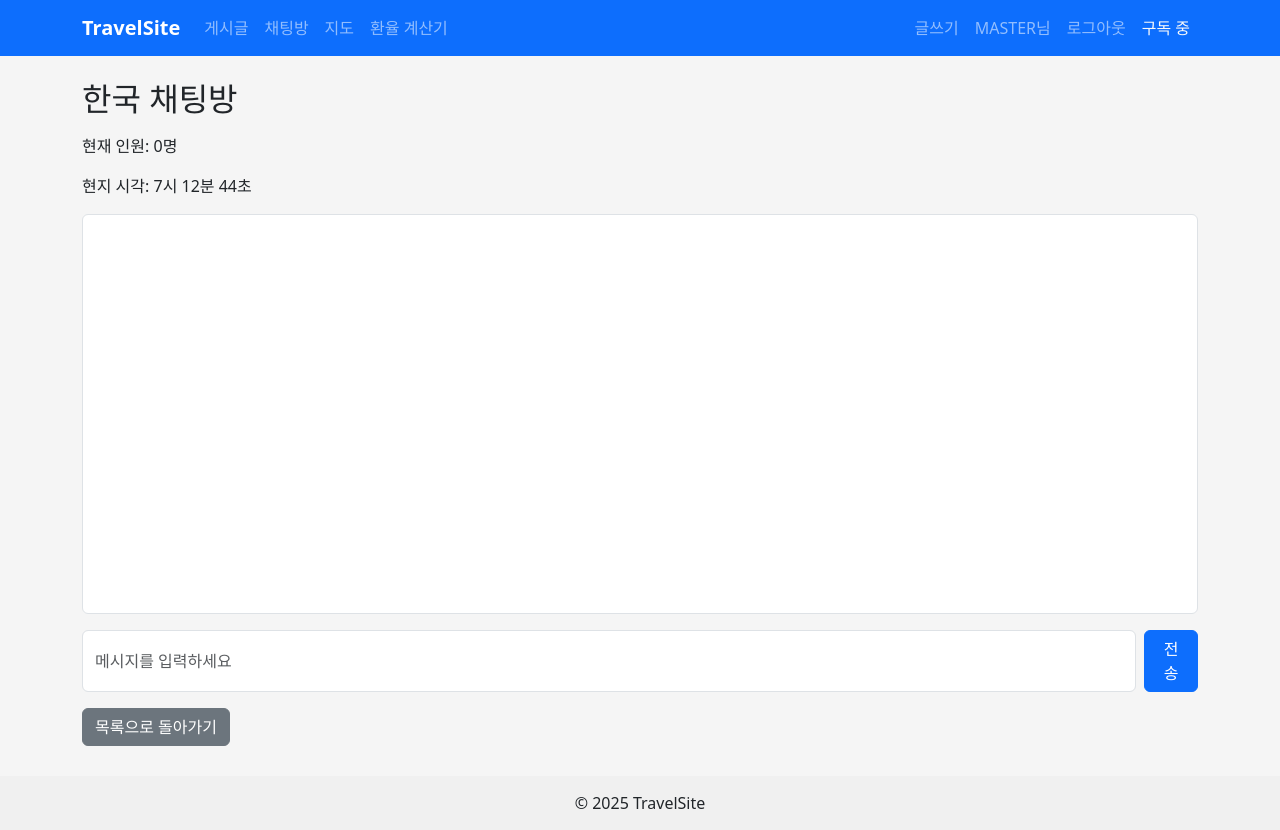
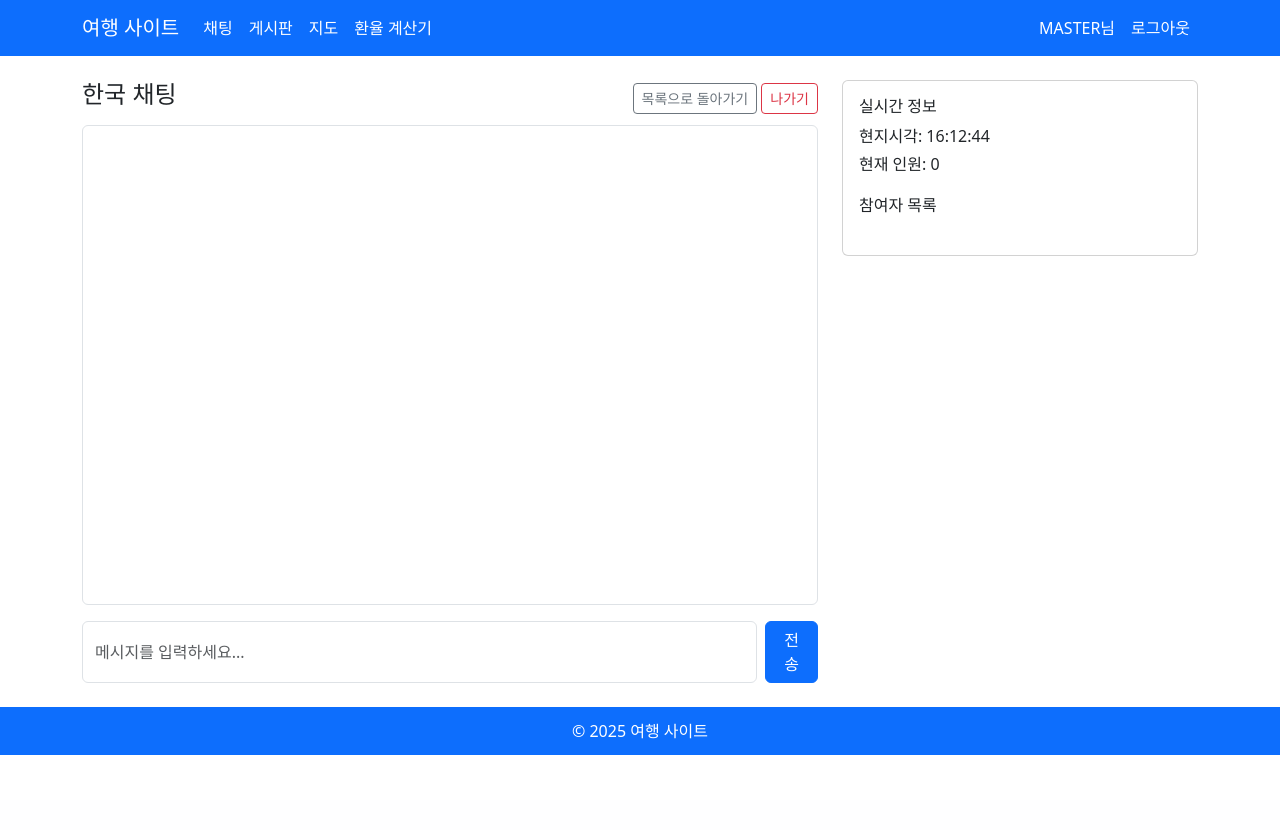
Before and after one commit to dcw15410-del/travel_site, a Flask app: a page that uses templates/base.html in a window 1280 px wide. After the commit the page ends 755 px from the top, so only its background shows below. Run offline with Flask 3, Linux system fonts and the light colour scheme; a user stored in the database is signed in; some libraries are stand-ins or nearby versions.

Commit message:
update-2025-09-28-pm04:12

```diff
--- a/app.py
+++ b/app.py
@@ -1,10 +1,11 @@
+# app.py
 from flask import Flask, render_template, request, redirect, session, flash, url_for, jsonify
 from flask_sqlalchemy import SQLAlchemy
 from flask_socketio import SocketIO, emit, join_room, leave_room
 from werkzeug.security import generate_password_hash, check_password_hash
 from werkzeug.utils import secure_filename
 from datetime import datetime
-import os, pytz, requests, logging
+import os, pytz, requests, logging, json
 
 # -----------------------------
 # 기본 설정
@@ -25,8 +26,8 @@ app.config['UPLOAD_FOLDER'] = UPLOAD_FOLDER
 
 db = SQLAlchemy(app)
 
-# SocketIO (eventlet 문제 회피 위해 threading 모드)
-socketio = SocketIO(app, cors_allowed_origins="*", async_mode='threading')
+# SocketIO: gevent mode for production compatibility (avoid eventlet monkey-patch problems)
+socketio = SocketIO(app, cors_allowed_origins="*", async_mode="gevent")
 
 # -----------------------------
 # DB 모델
@@ -72,12 +73,14 @@ TIMEZONE_MAP = {
     "태국": "Asia/Bangkok"
 }
 
-# 실시간 접속자 관리
+# 실시간 접속자 관리 (메모리 기반)
+# room_members: room -> set of sids
+# sid_map: sid -> {"nick": nickname, "room": room}
 room_members = {room: set() for room in CHAT_ROOMS}
 sid_map = {}
 
 def build_room_state_payload():
-    """현재 접속자 수, 닉네임 목록"""
+    """room counts and lists for broadcasting"""
     counts = {room: len(room_members.get(room, set())) for room in CHAT_ROOMS}
     lists = {}
     for room in CHAT_ROOMS:
@@ -90,7 +93,7 @@ def build_room_state_payload():
     return {"counts": counts, "lists": lists}
 
 # -----------------------------
-# 템플릿 공통 변수
+# 공통 템플릿 변수
 # -----------------------------
 @app.context_processor
 def inject_user_and_subscription_and_times():
@@ -121,7 +124,7 @@ def inject_user_and_subscription_and_times():
     )
 
 # -----------------------------
-# 라우트 (메인/게시글/회원/구독)
+# 메인 / 글 관련 라우트
 # -----------------------------
 @app.route('/')
 def index():
@@ -141,7 +144,7 @@ def post_detail(post_id):
 @app.route('/post/new', methods=['GET','POST'])
 def new_post():
     if "user_id" not in session:
-        flash("로그인 후 작성 가능합니다.")
+        flash("글 작성은 로그인 후 가능합니다.")
         return redirect(url_for('login'))
     if request.method == 'POST':
         title = request.form.get('title','').strip()
@@ -166,6 +169,34 @@ def new_post():
         return redirect(url_for('posts'))
     return render_template("new_post.html")
 
+@app.route('/post/<int:post_id>/delete', methods=['POST'])
+def delete_post(post_id):
+    if "user_id" not in session:
+        flash("로그인 후 삭제 가능합니다.")
+        return redirect(url_for('login'))
+
+    post = Post.query.get_or_404(post_id)
+    if post.user_id != session["user_id"]:
+        flash("본인 글만 삭제할 수 있습니다.")
+        return redirect(url_for('post_detail', post_id=post.id))
+
+    # 파일 삭제(선택적)
+    if post.image:
+        try:
+            path = os.path.join(app.config['UPLOAD_FOLDER'], post.image)
+            if os.path.exists(path):
+                os.remove(path)
+        except Exception:
+            pass
+
+    db.session.delete(post)
+    db.session.commit()
+    flash("게시글이 삭제되었습니다.")
+    return redirect(url_for('posts'))
+
+# -----------------------------
+# 회원가입 / 로그인 / 로그아웃
+# -----------------------------
 @app.route('/register', methods=['GET','POST'])
 def register():
     if request.method == 'POST':
@@ -177,7 +208,7 @@ def register():
             flash("모든 항목을 입력해주세요.")
             return redirect(url_for('register'))
         if User.query.filter((User.username==username)|(User.email==email)|(User.nickname==nickname)).first():
-            flash("이미 존재하는 계정입니다.")
+            flash("이미 존재하는 아이디, 이메일 또는 닉네임입니다.")
             return redirect(url_for('register'))
         pw_hash = generate_password_hash(password)
         user = User(username=username, nickname=nickname, email=email, password_hash=pw_hash)
@@ -197,7 +228,7 @@ def login():
             session['user_id'] = user.id
             flash(f"{user.nickname}님 환영합니다.")
             return redirect(url_for('index'))
-        flash("로그인 실패")
+        flash("로그인 실패: 아이디 또는 비밀번호 확인")
         return redirect(url_for('login'))
     return render_template("login.html")
 
@@ -207,6 +238,9 @@ def logout():
     flash("로그아웃되었습니다.")
     return redirect(url_for('index'))
 
+# -----------------------------
+# 구독
+# -----------------------------
 @app.route('/subscribe', methods=['POST'])
 def subscribe():
     email = None
@@ -224,11 +258,11 @@ def subscribe():
         sub = Subscriber(email=email)
         db.session.add(sub)
         db.session.commit()
-        flash("구독 완료.")
+        flash("구독이 완료되었습니다.")
     return redirect(request.referrer or url_for('index'))
 
 # -----------------------------
-# 채팅
+# 채팅 라우트
 # -----------------------------
 @app.route('/chat')
 def chat_rooms():
@@ -238,7 +272,7 @@ def chat_rooms():
 @app.route('/chat/<room>')
 def chat(room):
     if "user_id" not in session:
-        flash("로그인 후 이용 가능합니다.")
+        flash("채팅은 로그인 후 이용 가능합니다.")
         return redirect(url_for('login'))
     if room not in CHAT_ROOMS:
         flash("존재하지 않는 채팅방입니다.")
@@ -247,14 +281,14 @@ def chat(room):
     return render_template('chat.html', messages=[], user=user, room=room)
 
 # -----------------------------
-# 지도
+# 지도 라우트
 # -----------------------------
 @app.route('/map')
 def map_view():
     return render_template("map.html")
 
 # -----------------------------
-# 환율 계산
+# 환율 계산 API 및 페이지
 # -----------------------------
 @app.route('/convert_currency')
 def convert_currency_api():
@@ -265,55 +299,88 @@ def convert_currency_api():
     except Exception:
         amount = 1.0
 
+    currencies = {
+        "USD":"미국 달러","KRW":"대한민국 원","JPY":"일본 엔",
+        "EUR":"유로","CNY":"중국 위안","THB":"태국 바트",
+        "VND":"베트남 동","PHP":"필리핀 페소"
+    }
+
     if not from_cur or not to_cur:
-        return jsonify({"error": "통화 파라미터 필요"}), 400
+        return jsonify({"error": "통화 파라미터가 필요합니다."}), 400
+
+    if from_cur not in currencies or to_cur not in currencies:
+        return jsonify({"error": "지원하지 않는 통화입니다."}), 400
 
     try:
         url = f"https://api.exchangerate.host/convert?from={from_cur}&to={to_cur}&amount={amount}"
         resp = requests.get(url, timeout=7)
         data = resp.json()
+
         if data.get("result") is not None:
             result = round(data.get("result", 0), 4)
             rate = data.get("info", {}).get("rate", 0)
             return jsonify({"result": result, "rate": rate})
+
+        backup_url = f"https://open.er-api.com/v6/latest/{from_cur}"
+        r2 = requests.get(backup_url, timeout=7)
+        data2 = r2.json()
+        if data2.get("result") == "success" and to_cur in data2.get("rates", {}):
+            rate = data2["rates"][to_cur]
+            return jsonify({"result": round(amount * rate, 4), "rate": rate})
+
         return jsonify({"error": "환율 계산 실패"}), 500
     except Exception as e:
-        logging.exception("환율 API 오류")
+        logging.exception("환율 API 호출 오류")
         return jsonify({"error": f"서버 오류: {str(e)}"}), 500
 
+@app.route('/currency')
+def currency_page():
+    currencies = {
+        "USD":"미국 달러","KRW":"대한민국 원","JPY":"일본 엔",
+        "EUR":"유로","CNY":"중국 위안","THB":"태국 바트",
+        "VND":"베트남 동","PHP":"필리핀 페소"
+    }
+    return render_template("currency.html", currencies=currencies)
+
 # -----------------------------
-# SocketIO 이벤트
+# SocketIO 이벤트 (인원/목록 안전 관리)
 # -----------------------------
 @socketio.on('join')
 def on_join(data):
     room = data.get('room', '한국')
     nickname = data.get('user') or '익명'
     sid = request.sid
-    prev_info = sid_map.get(sid)
 
-    if prev_info:
-        prev_room = prev_info.get('room')
-        if prev_room and sid in room_members.get(prev_room, set()):
+    current = sid_map.get(sid)
+    prev_room = current.get('room') if current else None
+    if prev_room == room:
+        emit('room_users_update', build_room_state_payload())
+        return
+
+    if prev_room:
+        if sid in room_members.get(prev_room, set()):
             room_members[prev_room].discard(sid)
-    join_room(room)
+        sid_map.pop(sid, None)
+
     room_members.setdefault(room, set()).add(sid)
     sid_map[sid] = {'nick': nickname, 'room': room}
 
     ts = datetime.now().strftime("%H:%M:%S")
-    emit('receive_message', {'user':'시스템','msg':f'{nickname}님이 입장했습니다.','time':ts}, room=room)
+    emit('receive_message', {'user':'시스템', 'msg':f'{nickname}님이 입장했습니다.', 'time':ts}, room=room)
     socketio.emit('room_users_update', build_room_state_payload(), broadcast=True)
 
 @socketio.on('leave')
 def on_leave(data):
     sid = request.sid
+    nickname = data.get('user', '익명')
     info = sid_map.pop(sid, None)
-    room = data.get('room') or (info.get('room') if info else None)
-    nickname = data.get('user', info.get('nick') if info else '익명')
-    if room and sid in room_members.get(room, set()):
-        leave_room(room)
-        room_members[room].discard(sid)
+    target_room = data.get('room') or (info.get('room') if info else None)
+    if target_room:
+        if sid in room_members.get(target_room, set()):
+            room_members[target_room].discard(sid)
+
         ts = datetime.now().strftime("%H:%M:%S")
-        emit('receive_message', {'user':'시스템','msg':f'{nickname}님이 퇴장했습니다.','time':ts}, room=room)
+        emit('receive_message', {'user':'시스템', 'msg':f'{nickname}님이 퇴장했습니다.', 'time':ts}, room=target_room)
         socketio.emit('room_users_update', build_room_state_payload(), broadcast=True)
 
 @socketio.on('disconnect')
@@ -340,16 +407,16 @@ def handle_send_message(data):
         db.session.commit()
     except Exception:
         db.session.rollback()
-    emit('receive_message', {'user': nickname,'msg': text,'time': ts.strftime("%H:%M:%S")}, room=room)
+    emit('receive_message', {'user': nickname, 'msg': text, 'time': ts.strftime("%H:%M:%S")}, room=room)
 
 # -----------------------------
-# DB 생성
+# DB 생성 (앱 컨텍스트)
 # -----------------------------
 with app.app_context():
     db.create_all()
 
 # -----------------------------
-# 실행
+# 실행 (production: gunicorn -k gevent -w 1 app:app)
 # -----------------------------
 if __name__ == '__main__':
     debug_mode = os.environ.get('FLASK_DEBUG', '0') == '1'
--- a/templates/base.html
+++ b/templates/base.html
@@ -1,81 +1,72 @@
-<!DOCTYPE html>
+<!-- templates/base.html -->
+<!doctype html>
 <html lang="ko">
 <head>
-<meta charset="utf-8"/>
-<meta name="viewport" content="width=device-width, initial-scale=1"/>
-<title>{% block title %}TravelSite{% endblock %}</title>
-
-<!-- Bootstrap -->
+  <meta charset="utf-8">
+  <meta name="viewport" content="width=device-width,initial-scale=1">
+  <title>여행 사이트</title>
   <link href="https://cdn.jsdelivr.net/npm/bootstrap@5.3.2/dist/css/bootstrap.min.css" rel="stylesheet">
-<script src="https://cdn.jsdelivr.net/npm/bootstrap@5.3.2/dist/js/bootstrap.bundle.min.js"></script>
-
+  <script src="https://cdn.socket.io/4.5.4/socket.io.min.js"></script>
   <style>
-body { background-color: #f5f5f5; }
-footer { text-align:center; padding:15px; background:#f0f0f0; margin-top:30px; }
-.navbar-brand { font-weight:600; }
-.form-inline { display:flex; gap:6px; align-items:center; }
+    /* 톤 유지: 상단 파란색 */
+    .main-navbar {
+      background-color: #0d6efd;
+    }
+    .main-navbar .navbar-brand, .main-navbar .nav-link {
+      color: #fff !important;
+    }
+    .room-card { cursor: pointer; }
+    .chat-right { max-height: 60vh; overflow-y: auto; }
+    .message { margin-bottom: 0.5rem; }
+    .msg-user { font-weight: 600; }
+    footer { background:#0d6efd; color:#fff; padding:12px; margin-top:20px; }
   </style>
-
-{% block extra_head %}{% endblock %}
 </head>
 <body>
-
-<nav class="navbar navbar-expand-lg navbar-dark bg-primary mb-4">
+  <nav class="navbar navbar-expand-lg main-navbar">
     <div class="container">
-    <a class="navbar-brand" href="{{ url_for('index') }}">TravelSite</a>
-    <button class="navbar-toggler" type="button" data-bs-toggle="collapse" data-bs-target="#navbarsMain">
+      <a class="navbar-brand" href="{{ url_for('index') }}">여행 사이트</a>
+      <button class="navbar-toggler" type="button" data-bs-toggle="collapse" data-bs-target="#navCollapse">
         <span class="navbar-toggler-icon"></span>
       </button>
-
-    <div class="collapse navbar-collapse" id="navbarsMain">
+      <div class="collapse navbar-collapse" id="navCollapse">
         <ul class="navbar-nav me-auto mb-2 mb-lg-0">
-        <li class="nav-item"><a class="nav-link" href="{{ url_for('posts') }}">게시글</a></li>
-        <li class="nav-item"><a class="nav-link" href="{{ url_for('chat_rooms') }}">채팅방</a></li>
+          <li class="nav-item"><a class="nav-link" href="{{ url_for('chat_rooms') }}">채팅</a></li>
+          <li class="nav-item"><a class="nav-link" href="{{ url_for('posts') }}">게시판</a></li>
           <li class="nav-item"><a class="nav-link" href="{{ url_for('map_view') }}">지도</a></li>
           <li class="nav-item"><a class="nav-link" href="{{ url_for('currency_page') }}">환율 계산기</a></li>
         </ul>
 
         <ul class="navbar-nav ms-auto">
           {% if current_user %}
-          <li class="nav-item"><a class="nav-link" href="{{ url_for('new_post') }}">글쓰기</a></li>
-          <li class="nav-item"><span class="nav-link"> {{ current_user.nickname }}님</span></li>
+            <li class="nav-item"><span class="nav-link">{{ current_user.nickname }}님</span></li>
             <li class="nav-item"><a class="nav-link" href="{{ url_for('logout') }}">로그아웃</a></li>
           {% else %}
             <li class="nav-item"><a class="nav-link" href="{{ url_for('login') }}">로그인</a></li>
             <li class="nav-item"><a class="nav-link" href="{{ url_for('register') }}">회원가입</a></li>
           {% endif %}
-
-        <li class="nav-item">
-          {% if is_subscribed %}
-            <span class="nav-link text-light">구독 중</span>
-          {% else %}
-            <form class="d-flex" method="POST" action="{{ url_for('subscribe') }}">
-              <input name="email" type="email" class="form-control form-control-sm" placeholder="이메일">
-              <button class="btn btn-sm btn-warning ms-1">구독</button>
-            </form>
-          {% endif %}
-        </li>
         </ul>
       </div>
     </div>
   </nav>
 
-<div class="container">
+  <main class="container my-4">
     {% with messages = get_flashed_messages() %}
       {% if messages %}
-      <div class="alert alert-info">
-        {% for m in messages %}{{ m }}<br>{% endfor %}
-      </div>
+        {% for m in messages %}
+          <div class="alert alert-info">{{ m }}</div>
+        {% endfor %}
       {% endif %}
     {% endwith %}
-
     {% block content %}{% endblock %}
-</div>
+  </main>
 
   <footer>
-&copy; 2025 TravelSite
+    <div class="container text-center">
+      © 2025 여행 사이트
+    </div>
   </footer>
 
-{% block extra_script %}{% endblock %}
+  <script src="https://cdn.jsdelivr.net/npm/bootstrap@5.3.2/dist/js/bootstrap.bundle.min.js"></script>
 </body>
 </html>
--- a/templates/chat.html
+++ b/templates/chat.html
@@ -1,63 +1,138 @@
+<!-- templates/chat.html -->
 {% extends "base.html" %}
-{% block title %}{{ room }} 채팅방{% endblock %}
 {% block content %}
-<h2 class="mb-3">{{ room }} 채팅방</h2>
-<p>현재 인원: <span id="user-count">0</span>명</p>
-<p>현지 시각: <span id="local-time">--:--:--</span></p>
-<div id="chat-box" class="border rounded p-3 mb-3 bg-white" style="height:400px; overflow-y:scroll;"></div>
-<form id="chat-form" class="d-flex">
-  <input id="message" class="form-control me-2" autocomplete="off" placeholder="메시지를 입력하세요">
-  <button class="btn btn-primary">전송</button>
-</form>
-<a href="{{ url_for('chat_rooms') }}" class="btn btn-secondary mt-3">목록으로 돌아가기</a>
-{% endblock %}
+<div class="row">
+  <div class="col-md-8">
+    <div class="d-flex justify-content-between align-items-center mb-2">
+      <h4>{{ room }} 채팅</h4>
+      <div>
+        <a class="btn btn-outline-secondary btn-sm" href="{{ url_for('chat_rooms') }}">목록으로 돌아가기</a>
+        <button id="leaveBtn" class="btn btn-outline-danger btn-sm">나가기</button>
+      </div>
+    </div>
 
-{% block extra_script %}
-<script src="https://cdn.socket.io/4.5.4/socket.io.min.js"></script>
+    <div id="messages" class="border rounded p-3 mb-3" style="height:60vh; overflow-y:auto;">
+      <!-- messages will be appended here -->
+    </div>
+
+    <form id="msgForm" class="d-flex">
+      <input id="msgInput" class="form-control me-2" placeholder="메시지를 입력하세요..." autocomplete="off">
+      <button class="btn btn-primary" type="submit">전송</button>
+    </form>
+  </div>
+
+  <div class="col-md-4">
+    <div class="card p-3">
+      <h6>실시간 정보</h6>
+      <p class="mb-1">현지시각: <span id="localTime">--:--:--</span></p>
+      <p class="mb-1">현재 인원: <span id="currentCount">0</span></p>
+      <h6 class="mt-3">참여자 목록</h6>
+      <ul id="participants" class="chat-right list-unstyled"></ul>
+    </div>
+  </div>
+</div>
+
 <script>
-const room = "{{ room }}";
-const user = "{{ user.nickname }}";
-const socket = io();
+  const socket = io();
+  const roomName = "{{ room }}";
+  const nickname = "{{ current_user.nickname if current_user else '익명' }}";
 
-// 입장
-socket.emit("join", {room: room, user: user});
+  const messagesDiv = document.getElementById('messages');
+  const msgForm = document.getElementById('msgForm');
+  const msgInput = document.getElementById('msgInput');
+  const localTimeEl = document.getElementById('localTime');
+  const currentCountEl = document.getElementById('currentCount');
+  const participantsEl = document.getElementById('participants');
+  const leaveBtn = document.getElementById('leaveBtn');
 
-// 메시지 전송
-document.getElementById("chat-form").onsubmit = e => {
-  e.preventDefault();
-  const msg = document.getElementById("message").value.trim();
-  if (msg) {
-    socket.emit("send_message", {room: room, msg: msg, user: user});
-    document.getElementById("message").value = "";
+  // timezone map from server
+  const TIMEZONE_MAP = {{ timezone_map|tojson }};
+
+  function updateLocalTime() {
+    try {
+      const tz = TIMEZONE_MAP[roomName];
+      const now = new Date();
+      const fmt = new Intl.DateTimeFormat('ko-KR', { hour: '2-digit', minute: '2-digit', second: '2-digit', hour12: false, timeZone: tz });
+      localTimeEl.innerText = fmt.format(now);
+    } catch (e) {
+      // fallback: use client time
+      const d = new Date();
+      localTimeEl.innerText = d.toTimeString().split(' ')[0];
+    }
   }
-};
+  updateLocalTime();
+  setInterval(updateLocalTime, 1000);
 
-// 메시지 수신
-socket.on("receive_message", data => {
-  const box = document.getElementById("chat-box");
-  const div = document.createElement("div");
-  div.textContent = `[${data.time}] ${data.user}: ${data.msg}`;
-  box.appendChild(div);
-  box.scrollTop = box.scrollHeight;
-});
+  function appendMessage(user, text, time, isSystem=false) {
+    const wrap = document.createElement('div');
+    wrap.className = 'message';
+    const small = document.createElement('small');
+    small.className = 'text-muted';
+    small.innerText = time + ' ';
+    const strong = document.createElement('span');
+    strong.className = isSystem ? 'text-secondary' : 'msg-user';
+    strong.innerText = isSystem ? '['+user+']' : user;
+    const p = document.createElement('div');
+    p.appendChild(small);
+    p.appendChild(strong);
+    const txt = document.createElement('div');
+    txt.innerText = text;
+    txt.className = 'ms-4';
+    wrap.appendChild(p);
+    wrap.appendChild(txt);
+    messagesDiv.appendChild(wrap);
+    messagesDiv.scrollTop = messagesDiv.scrollHeight;
+  }
 
-// 인원수 업데이트
-socket.on("room_users_update", data => {
-  const count = data.counts[room];
-  document.getElementById("user-count").textContent = count;
-});
+  // Join this room when connected
+  socket.on('connect', () => {
+    socket.emit('join', { room: roomName, user: nickname });
+  });
 
-// 현지 시각 매초 업데이트
-function updateTime() {
-  const now = new Date();
-  document.getElementById("local-time").textContent =
-    now.toLocaleTimeString("ko-KR", {hour12:false});
-}
-setInterval(updateTime, 1000);
+  // Receive messages broadcast
+  socket.on('receive_message', function(data) {
+    if (!data) return;
+    appendMessage(data.user || '익명', data.msg || '', data.time || '');
+  });
 
-// 나가기 처리
-window.addEventListener("beforeunload", () => {
-  socket.emit("leave", {room: room, user: user});
-});
+  // Receive room state updates (counts + lists)
+  socket.on('room_users_update', function(payload) {
+    if (!payload) return;
+    const counts = payload.counts || {};
+    const lists = payload.lists || {};
+    currentCountEl.innerText = counts[roomName] != null ? counts[roomName] : 0;
+    // participants
+    participantsEl.innerHTML = '';
+    const arr = lists[roomName] || [];
+    arr.forEach(n => {
+      const li = document.createElement('li');
+      li.innerText = n;
+      participantsEl.appendChild(li);
+    });
+  });
+
+  // Send message
+  msgForm.addEventListener('submit', function(e) {
+    e.preventDefault();
+    const text = msgInput.value.trim();
+    if (!text) return;
+    socket.emit('send_message', { room: roomName, msg: text, user: nickname });
+    msgInput.value = '';
+  });
+
+  // Leave button
+  leaveBtn.addEventListener('click', function() {
+    socket.emit('leave', { room: roomName, user: nickname });
+    // go back to list after notifying server
+    setTimeout(() => { window.location.href = "{{ url_for('chat_rooms') }}" }, 150);
+  });
+
+  // Ensure we emit leave on page unload as well
+  window.addEventListener('beforeunload', function (e) {
+    try {
+      socket.emit('leave', { room: roomName, user: nickname });
+      socket.disconnect();
+    } catch (_) {}
+  });
 </script>
 {% endblock %}
```
Also changed, not shown: templates/chat_rooms.html (+91 -32 lines). Lines whose indentation alone changed are shown as unchanged.
